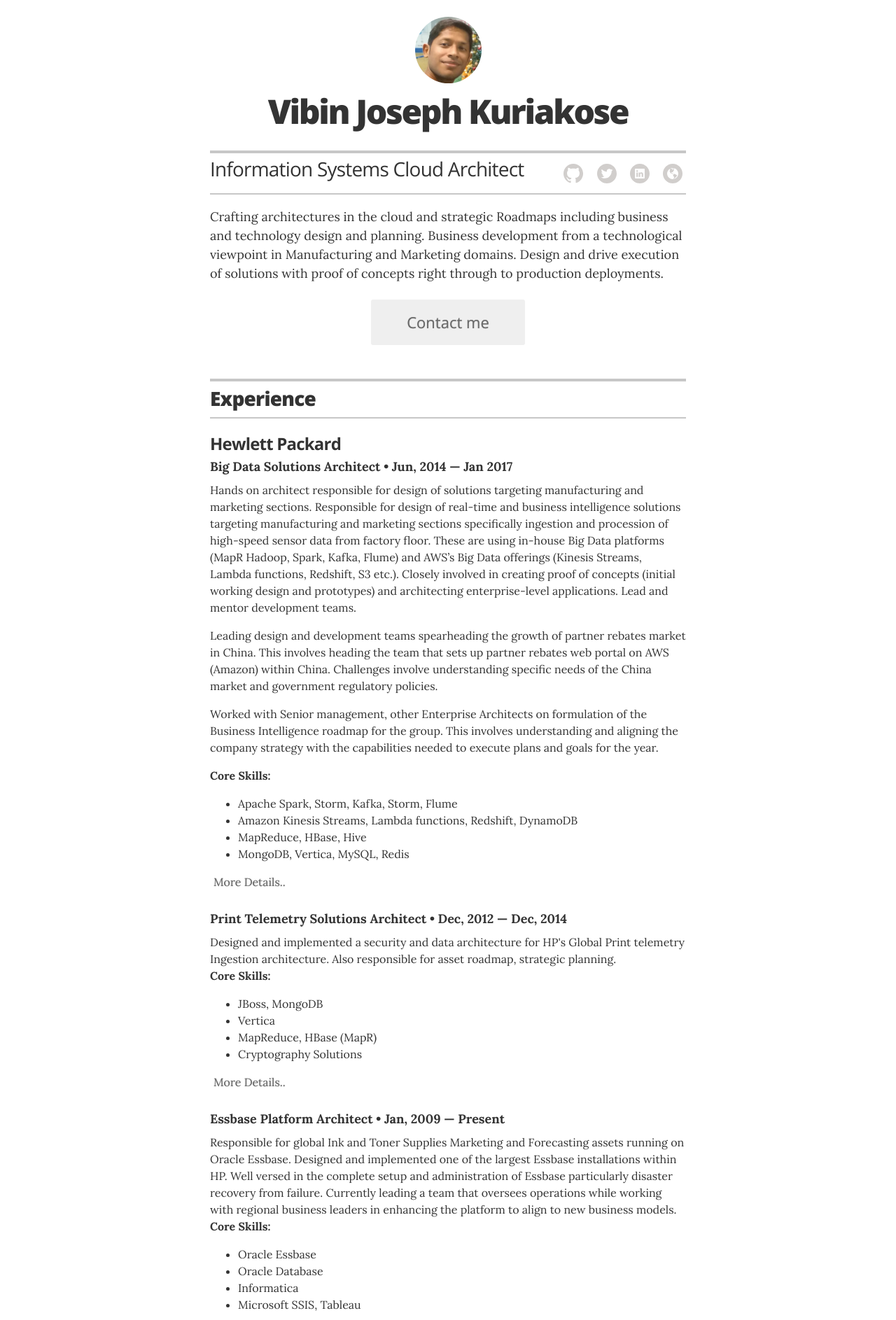
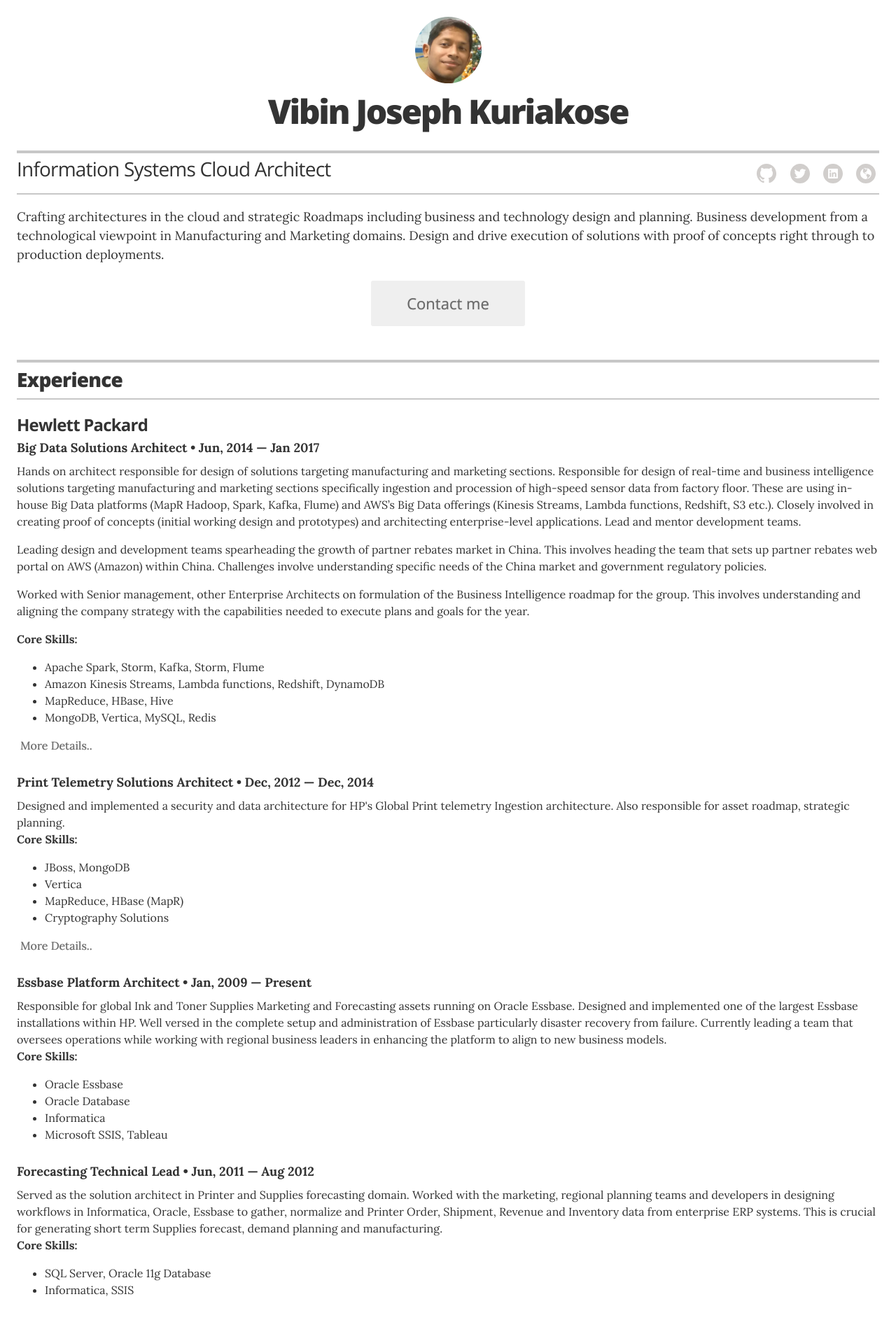
Before and after one commit to viper25/resume, a Jekyll site: the page built from index.html, in a window 1280 px wide. Shown: the top 1886 px of the page at 70% size. Built offline with Jekyll 4.4.1, drawn with Linux system fonts in a browser that asks for light colours.

Commit message:
Increase width of site

```diff
--- a/_sass/_base.scss
+++ b/_sass/_base.scss
@@ -21,7 +21,7 @@
 .wrapper:after { content:""; display:table; }
 .wrapper:after { clear: both; }
 .wrapper {
-  max-width: 728px;
+  max-width: 1280px ;
   padding: 0 24px;
   margin: 0 auto;
   zoom: 1;
```
